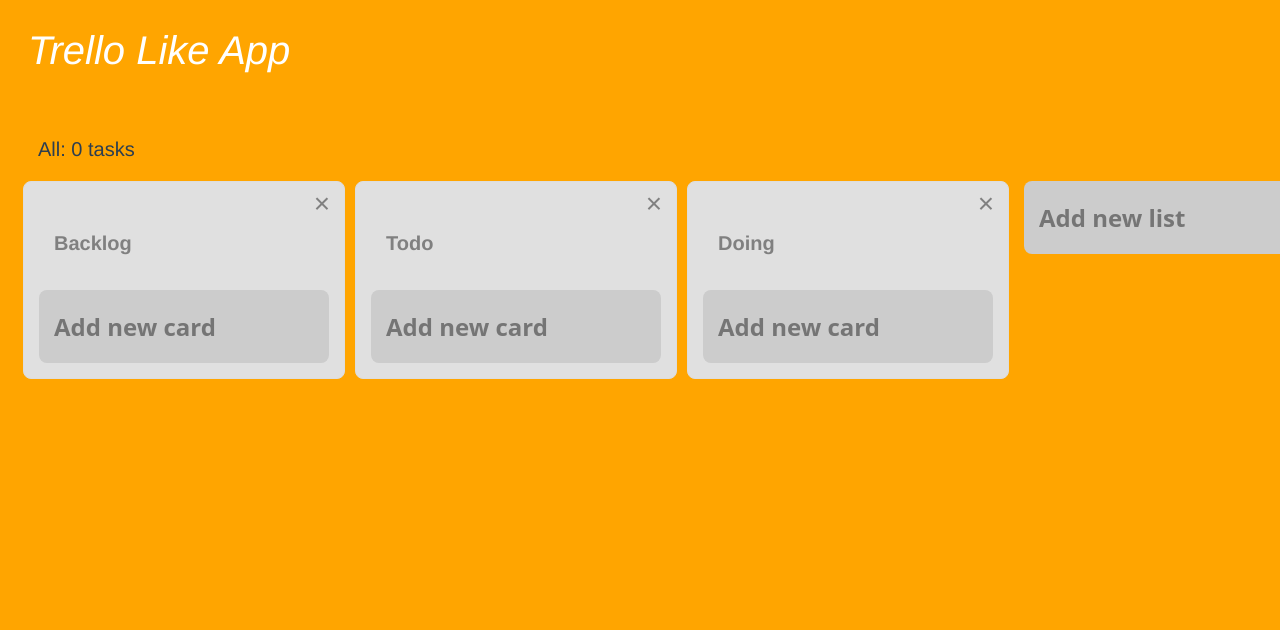
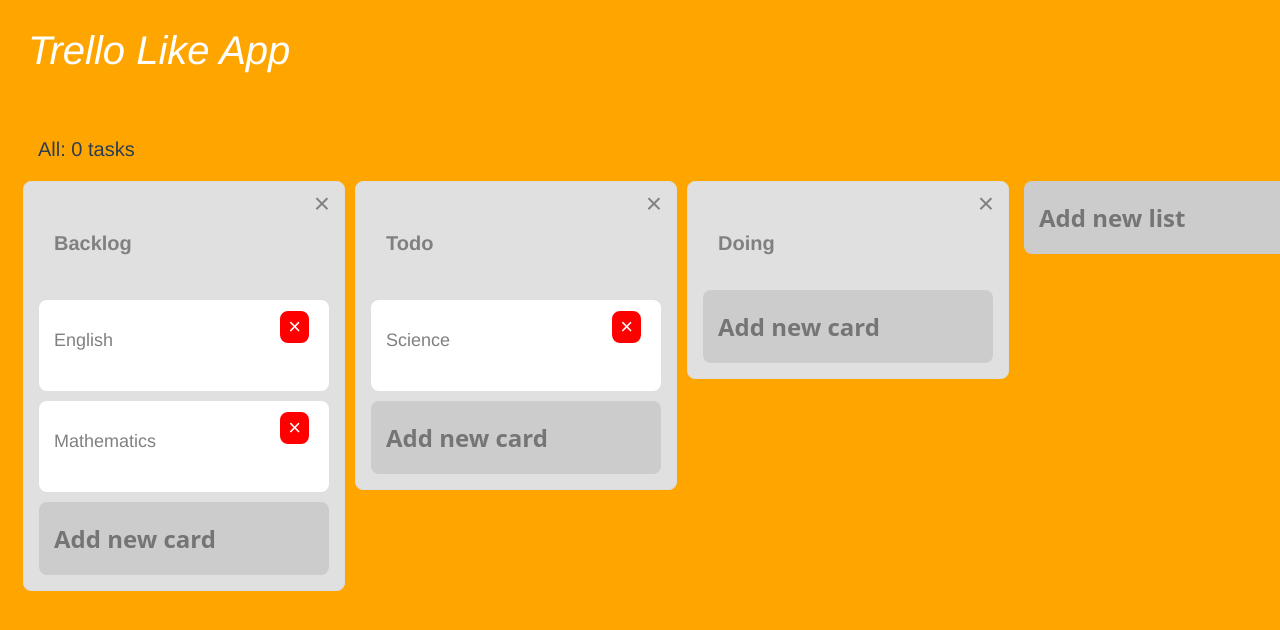
Before and after one commit to SardineTa23/trello-like-app, a Vue app: page / in a window 1280 px wide. Shown: the top 630 px of the page. Built offline with nearby package versions, Linux system fonts and the light colour scheme.

Commit message:
feature/CardShow

```diff
--- /dev/null
+++ b/src/components/CardShow.vue
@@ -0,0 +1,37 @@
+<template>
+  <div class="card">
+    <button class="close-button" @click="removeCardFromList">×</button>
+    <div class="body">
+      {{ body }}
+    </div>
+  </div>
+</template>
+
+<script>
+export default {
+  props: {
+    body: {
+      type: String,
+      required: true,
+    },
+    listIndex: {
+      type: Number,
+      required: true,
+    },
+    cardIndex: {
+      type: Number,
+      required: true,
+    },
+  },
+  methods: {
+    removeCardFromList: function () {
+      if (confirm("本当にこのカードを削除しますか？")) {
+        this.$store.dispatch("removeCardFromList", {
+          cardIndex: this.cardIndex,
+          listIndex: this.listIndex,
+        });
+      }
+    },
+  },
+};
+</script>
--- a/src/components/TaskList.vue
+++ b/src/components/TaskList.vue
@@ -4,20 +4,33 @@
       <p class="list-title">{{ title }}</p>
       <div class="deletelist" @click="removeList">×</div>
     </div>
+    <card-show
+      v-for="(item, index) in cards"
+      :body="item.body"
+      :key="item.id"
+      :cardIndex="index"
+      :listIndex="listIndex"
+    />
     <card-add :listIndex="listIndex" />
   </div>
 </template>
 
 <script>
 import CardAdd from "./CardAdd";
+import CardShow from "./CardShow";
 
 export default {
   components: {
     CardAdd,
+    CardShow,
   },
   props: {
     title: {
       type: String,
+      required: true,
+    },
+    cards: {
+      type: Array,
       required: true,
     },
     listIndex: {
--- a/src/components/screenBoard.vue
+++ b/src/components/screenBoard.vue
@@ -9,6 +9,7 @@
           v-for="(item, index) in lists"
           :key="item.id"
           :title="item.title"
+          :cards="item.cards"
           :listIndex="index"
         />
         <task-list-add />
--- a/src/store/index.js
+++ b/src/store/index.js
@@ -16,6 +16,9 @@ const store = new Vuex.Store({
     addCardToList(context, payload) {
       context.commit("addCardToList", payload);
     },
+    removeCardFromList(context, payload) {
+      context.commit("removeCardFromList", payload);
+    },
   },
   mutations: {
     addlist(state, payload) {
@@ -26,6 +29,9 @@ const store = new Vuex.Store({
     },
     addCardToList(state, payload) {
       state.lists[payload.listIndex].cards.push({ body: payload.body });
+    },
+    removeCardFromList(state, payload) {
+      state.lists[payload.listIndex].cards.splice(payload.cardIndex, 1);
     },
   },
   state: {
```
